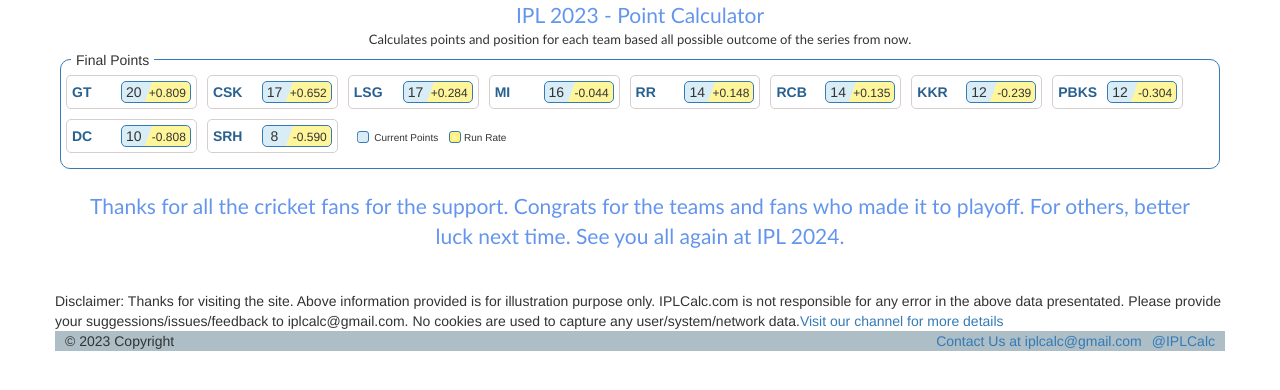
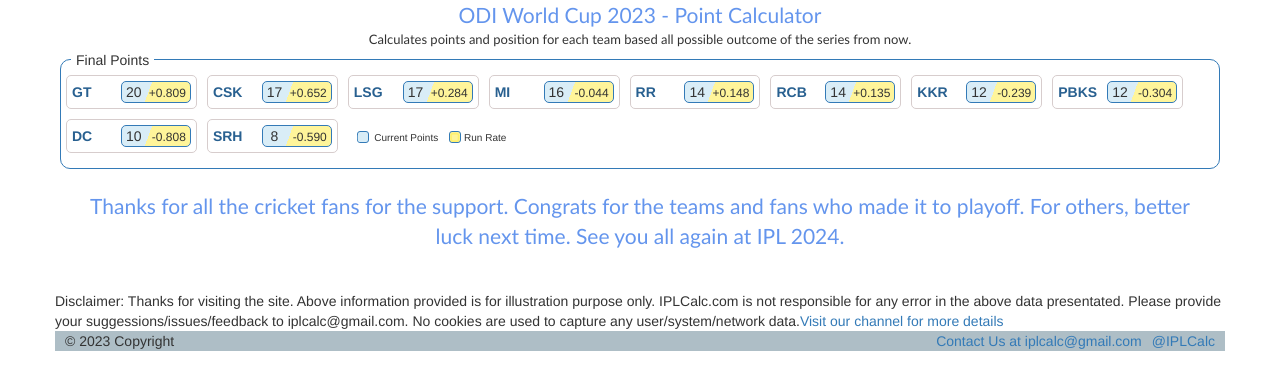
Before and after one commit to hemavivekg/costc, a plain HTML site: page index.html in a window 1280 px wide. Drawn offline with nearby package versions, Linux system fonts and the light colour scheme; files whose address does not match are found by name.

Commit message:
Update index.html

```diff
--- a/index.html
+++ b/index.html
@@ -1,6 +1,6 @@
 <!DOCTYPE html>
 <html>
-<title>IPL 2023 - Point Calculator</title>
+<title>ODI World Cup 2023 - Point Calculator</title>
 <head>
       <meta charset="utf-8">
       <meta name="viewport" content="width=device-width, initial-scale=1">
@@ -168,7 +168,7 @@
     font-family: Calibri;
     color: cornflowerblue;
     margin-bottom: 0px;
-">IPL 2023 - Point Calculator</p>
+">ODI World Cup 2023 - Point Calculator</p>
 <p class="text-secondary" style="
     text-align: center;
     /* padding-top: 20px; */
```
